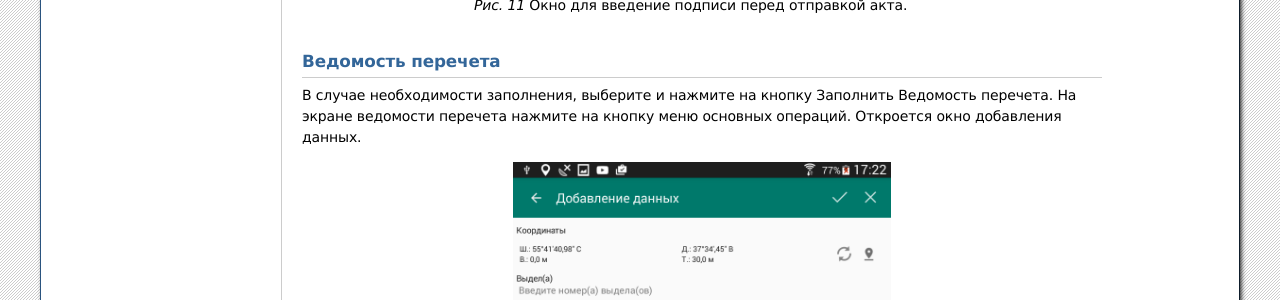
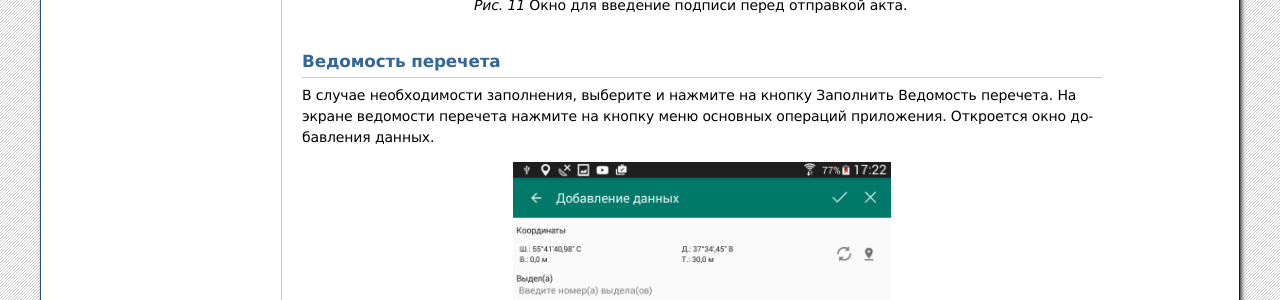
Before and after one commit to nextgis/docs_forestinspector, a Sphinx documentation site: the page built from source/inspector.rst, in a window 1280 px wide and 900 px high, scrolled down 10369 px. Shown: the part 173-473 px from the top of the window. Built offline with Sphinx 7.4.7, drawn with Linux system fonts in a browser that asks for light colours; formulas are drawn with MathJax 3; some of the changed text lies outside the part shown.

Commit message:
редактирование лесного инспектора

```diff
--- a/source/inspector.rst
+++ b/source/inspector.rst
@@ -260,7 +260,7 @@
 ^^^^^^^^^^^^^^^^^^^^^^^^^
 
 В случае необходимости заполнения, выберите и нажмите на кнопку Заполнить Ведомость перечета.
-На экране ведомости перечета нажмите на кнопку меню основных операций. Откроется
+На экране ведомости перечета нажмите на кнопку меню основных операций приложения. Откроется
 окно добавления данных.
 
 .. figure:: _static/fw_vedomost_perecheta_add.png
@@ -484,7 +484,7 @@
 Список
 """"""""""""""""""""""""""""""""""""""""""""
 
-Нажмите на кнопку меню основных операций. Откроется меню, в котором прелагаются
+Нажмите на кнопку меню основных операций приложения. Откроется меню, в котором прелагаются
 несколько вариантов ввода координат. Выберите вариант ввода координат Список (см. :numref:`fw_modes_add_coordinates`).
 Откроется список лесоделения. Вы можете выбрать в нём одно или несколько значений.
 Нажмите на пустой квадратик в правом краю, чтобы поставить галочку.
@@ -517,7 +517,7 @@
 Обходом
 """"""""""""""""""""""""""""""""""""""""""""
 
-Нажмите на кнопку меню основных операций. Откроется меню, в котором прелагаются
+Нажмите на кнопку меню основных операций приложения. Откроется меню, в котором прелагаются
 несколько вариантов ввода координат. Выберите вариант ввода координаты Обходом (см. :numref:`fw_modes_add_coordinates`). После нажатия кнопки Обходом вы можете
 обойти пешком или объехать на транспортном средстве территорию.
 
@@ -548,7 +548,7 @@
 Вручную
 """"""""""""""""""""""""""""""""""""""""""""
 
-Нажмите на кнопку меню основных операций. Откроется меню, в котором прелагаются
+Нажмите на кнопку меню основных операций приложения. Откроется меню, в котором прелагаются
 несколько вариантов ввода координат. Выберите вариант ввода координаты Вручную (см. :numref:`fw_modes_add_coordinates`).
 На экране появится карта. Нажмите на вторую иконку на панели инструментов внизу экрана
 (расположение иконок на панели инструментов слева направо)
```
